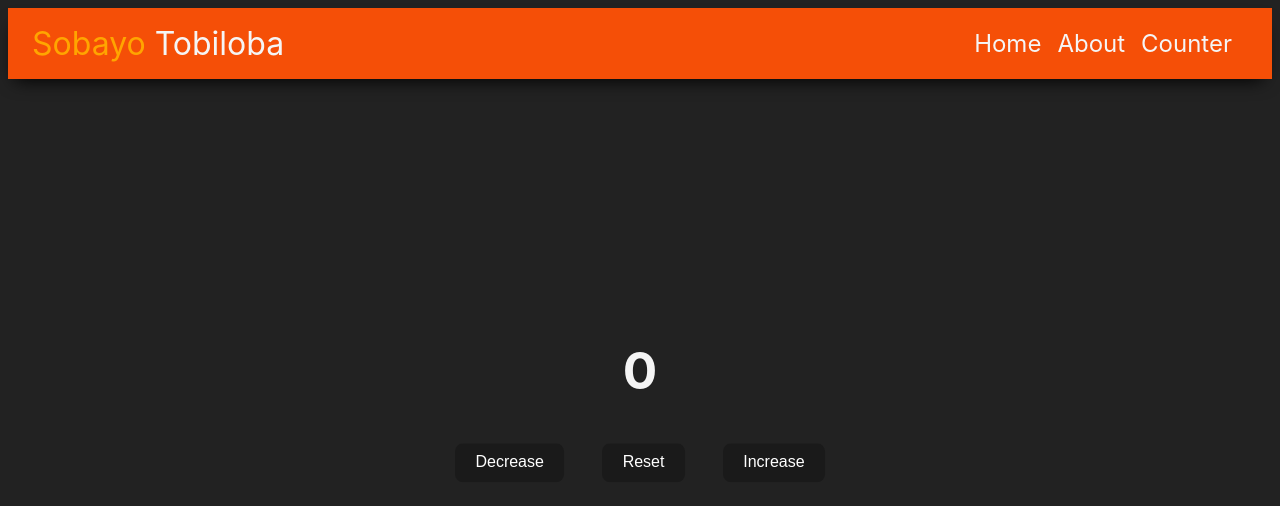
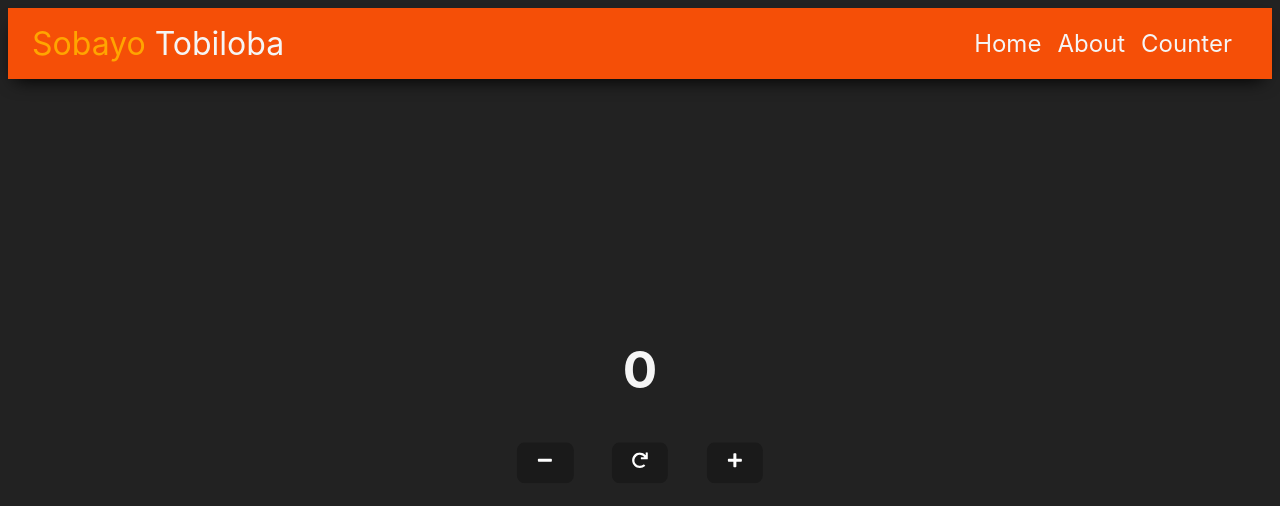
Before and after one commit to Stargnite/Altschool-Exam-Project-2, a React (Vite) app in the folder Altschool-exam-project/: page /counter in a window 1280 px wide. Shown: the top 506 px of the page. Built offline with nearby package versions, Linux system fonts and the light colour scheme.

Commit message:
updated the  button looks

```diff
--- a/Altschool-exam-project/package.json
+++ b/Altschool-exam-project/package.json
@@ -15,8 +15,10 @@
     "@fortawesome/free-solid-svg-icons": "^6.2.0",
     "@fortawesome/react-fontawesome": "^0.2.0",
     "@fortawesome/sharp-solid-svg-icons": "^6.2.0",
+    "@react-icons/all-files": "^4.1.0",
     "react": "^18.2.0",
     "react-dom": "^18.2.0",
+    "react-icons": "^4.6.0",
     "react-router-dom": "^6.4.2",
     "react-snap": "^1.23.0"
   },
--- a/Altschool-exam-project/src/ErrorBoundary.jsx
+++ b/Altschool-exam-project/src/ErrorBoundary.jsx
@@ -24,7 +24,7 @@ if (hasError) {
     <div className="">
       <div className="">
         <p>
-          There was an error in loading this page.{' '}
+          There was an error in loading this page😥.{' '}
           <span
             style={{ cursor: 'pointer', color: '#0077FF' }}
             onClick={() => {
--- a/Altschool-exam-project/src/components/Counter/Counter.jsx
+++ b/Altschool-exam-project/src/components/Counter/Counter.jsx
@@ -2,9 +2,7 @@ import "../../App.css";
 import "./counter.css";
 import useMyCounterReducer from "../../Hooks/useMyCounterReducer/useMyCounterReducer";
 import { useState } from "react";
-
-import Navbar from "../Navbar/NavBar";
-import Navigation from "../Navigation/Navigation";
+import { FaPlus, FaRedo, FaMinus } from "react-icons/fa";
 
 const INITIALS = {
   DECREMENT: "decrement",
@@ -39,7 +37,9 @@ function Counter() {
     <>
       <div className="counter">
         <div className="number-cont">
-          <h1 className="number">{count}</h1>
+          <h1 className="number" onChange={() => {
+            console.log('counting')
+          }}>{count}</h1>
         </div>
 
         <div className="buttons-cont">
@@ -49,7 +49,7 @@ function Counter() {
               dispatch({ type: INITIALS.DECREMENT });
             }}
           >
-            Decrease
+            <FaMinus />
           </button>
 
           <button
@@ -58,7 +58,7 @@ function Counter() {
               dispatch({ type: INITIALS.RESET });
             }}
           >
-            Reset
+            <FaRedo />
           </button>
 
           <button
@@ -67,7 +67,7 @@ function Counter() {
               dispatch({ type: INITIALS.INCREMENT });
             }}
           >
-            Increase
+            <FaPlus />
           </button>
         </div>
 
--- a/Altschool-exam-project/src/index.css
+++ b/Altschool-exam-project/src/index.css
@@ -6,6 +6,7 @@
 h1 {
   font-size: 3.2em;
   line-height: 1.1;
+  list-style-type: none;
 }
 
 .counter {
```
Also changed, not shown: 1 other file (tests, documents, lock files or other folders).
